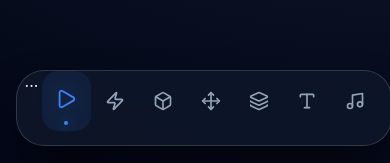
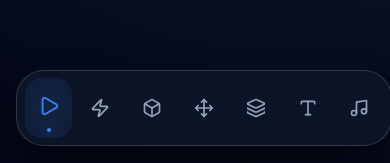
Before and after one commit to rodrigopazTech/motion-cheat-sheet, a React (Vite) app: page / in a window 390 px wide. Shown: the part 678-841 px from the top of the page. Built offline with nearby package versions, Linux system fonts and the light colour scheme.

Commit message:
fix: cleanup stray characters and center mobile menu icons

```diff
--- a/src/layout/MainLayout.css
+++ b/src/layout/MainLayout.css
@@ -160,10 +160,11 @@
     .nav-menu {
         flex-direction: row;
         width: 100%;
-        justify-content: space-between;
-        padding: 0 4px;
-        gap: 0;
-        overflow: hidden; /* Evitar scroll si no es necesario */
+        justify-content: center; /* CENTRADO TOTAL */
+        align-items: center;
+        padding: 0;
+        gap: 4px; /* Pequeño espacio entre iconos */
+        overflow: hidden;
     }
 
     .nav-item {
--- a/src/layout/MainLayout.tsx
+++ b/src/layout/MainLayout.tsx
@@ -24,6 +24,7 @@ interface MainLayoutProps {
     activeCategory: string;
     onSelectCategory: (id: string) => void;
 }
+
 export const MainLayout: React.FC<MainLayoutProps> = ({ children, activeCategory, onSelectCategory }) => {
     const { t, language, toggleLanguage } = useLanguage();
 
@@ -42,8 +43,6 @@ export const MainLayout: React.FC<MainLayoutProps> = ({ children, activeCategory
             </header>
 
             <aside className="sidebar glass-panel">
-...
-
                 <div className="logo-area">
                     <span className="logo-icon">🎬</span>
                     <h1 className="app-title title-gradient">MotionCheat</h1>
```
